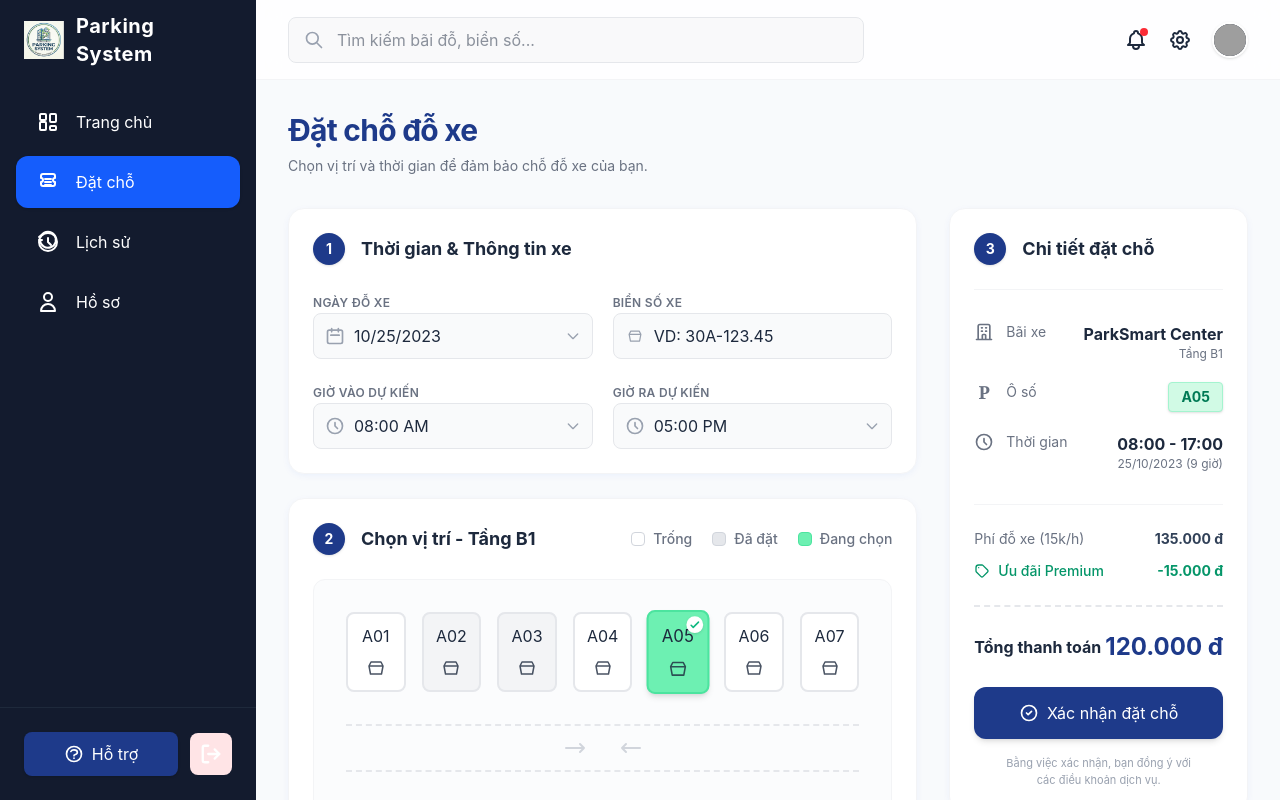
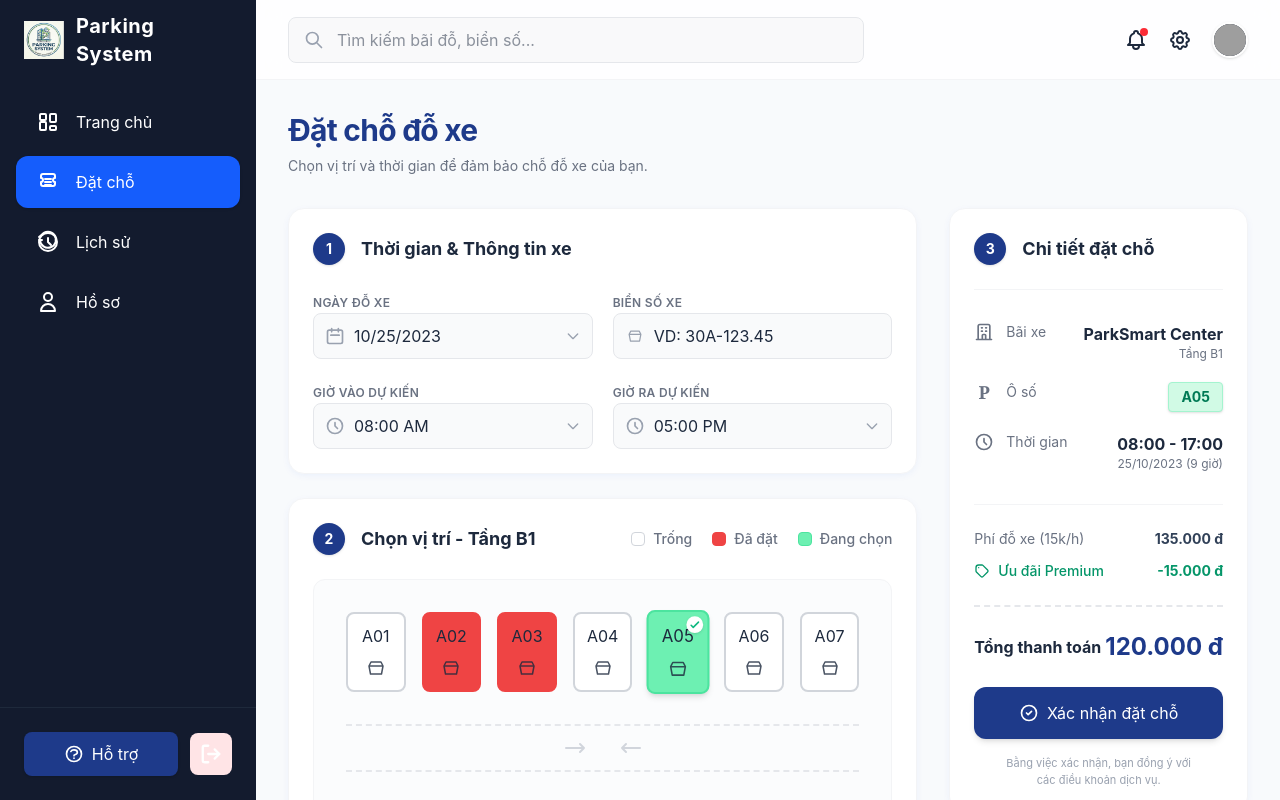
Before and after one commit to dominhdatFPT/FE_Parking_System, a React (Vite) app: page /driver-booking in a window 1280 px wide. Built offline with nearby package versions, Linux system fonts and the light colour scheme; grey boxes are pictures that could not be loaded.

Commit message:
Cập nhật màu sắc các trạng thái ô đỗ xe (Trống, Đã đặt)

```diff
--- a/src/features/driver/pages/DriverBooking/DriverBooking.jsx
+++ b/src/features/driver/pages/DriverBooking/DriverBooking.jsx
@@ -31,9 +31,9 @@ const DriverBooking = () => {
     if (isSelected) {
       baseClasses += "bg-[#6df0b2] border-[#4ce49f] text-slate-900 shadow-md transform scale-105";
     } else if (isBooked) {
-      baseClasses += "bg-gray-100 border-gray-200 text-gray-400 cursor-not-allowed";
+      baseClasses += "bg-[#EF4444] border-[#EF4444] text-white cursor-not-allowed";
     } else {
-      baseClasses += "bg-white border-gray-200 text-slate-700 hover:border-slate-300 hover:shadow-sm";
+      baseClasses += "bg-white border-[#D1D5DB] text-slate-700 hover:border-slate-300 hover:shadow-sm";
     }
 
     return (
@@ -286,11 +286,11 @@ const DriverBooking = () => {
                     </div>
                     <div className="flex items-center gap-5 text-sm">
                       <div className="flex items-center gap-2">
-                        <div className="w-3.5 h-3.5 rounded bg-white border border-gray-300"></div>
+                        <div className="w-3.5 h-3.5 rounded bg-white border border-[#D1D5DB]"></div>
                         <span className="text-gray-500 font-medium">Trống</span>
                       </div>
                       <div className="flex items-center gap-2">
-                        <div className="w-3.5 h-3.5 rounded bg-gray-200 border border-gray-300"></div>
+                        <div className="w-3.5 h-3.5 rounded bg-[#EF4444] border border-[#EF4444]"></div>
                         <span className="text-gray-500 font-medium">Đã đặt</span>
                       </div>
                       <div className="flex items-center gap-2">
```
